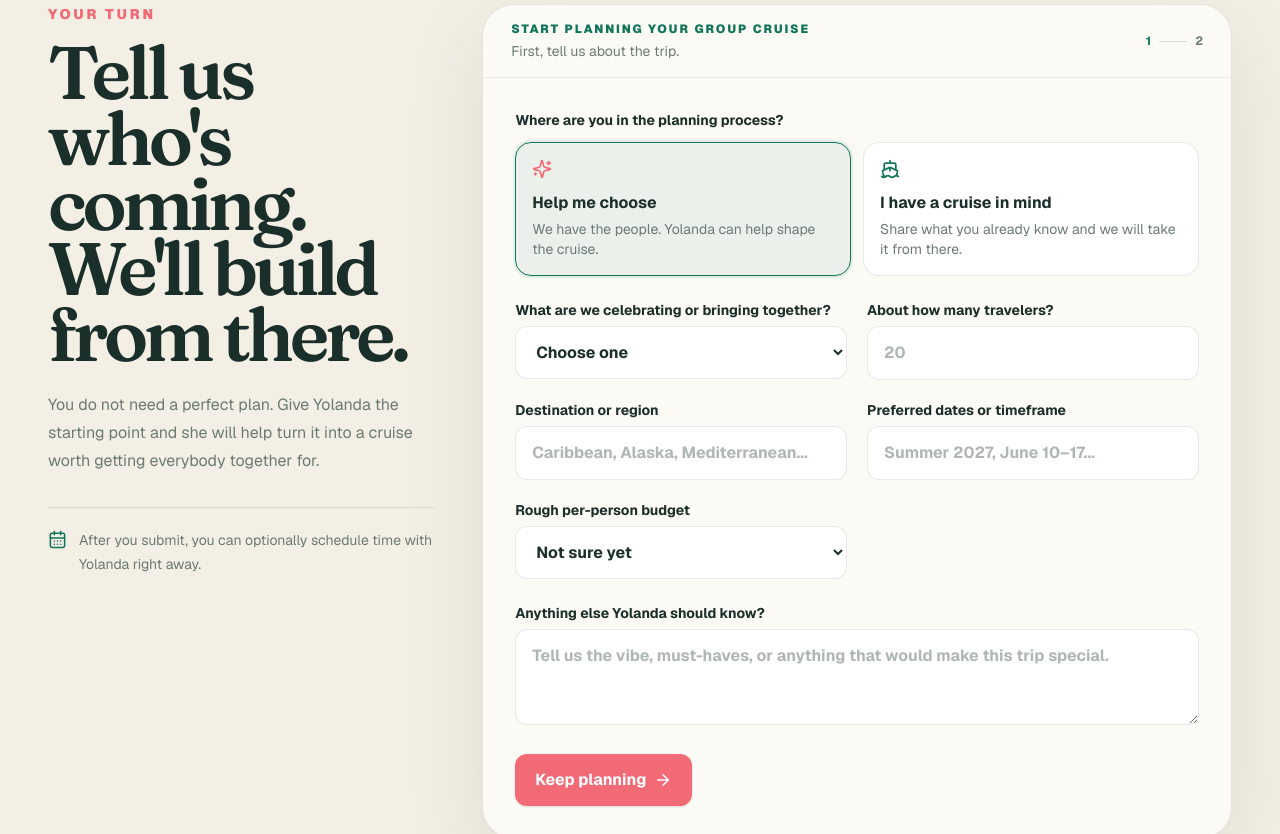
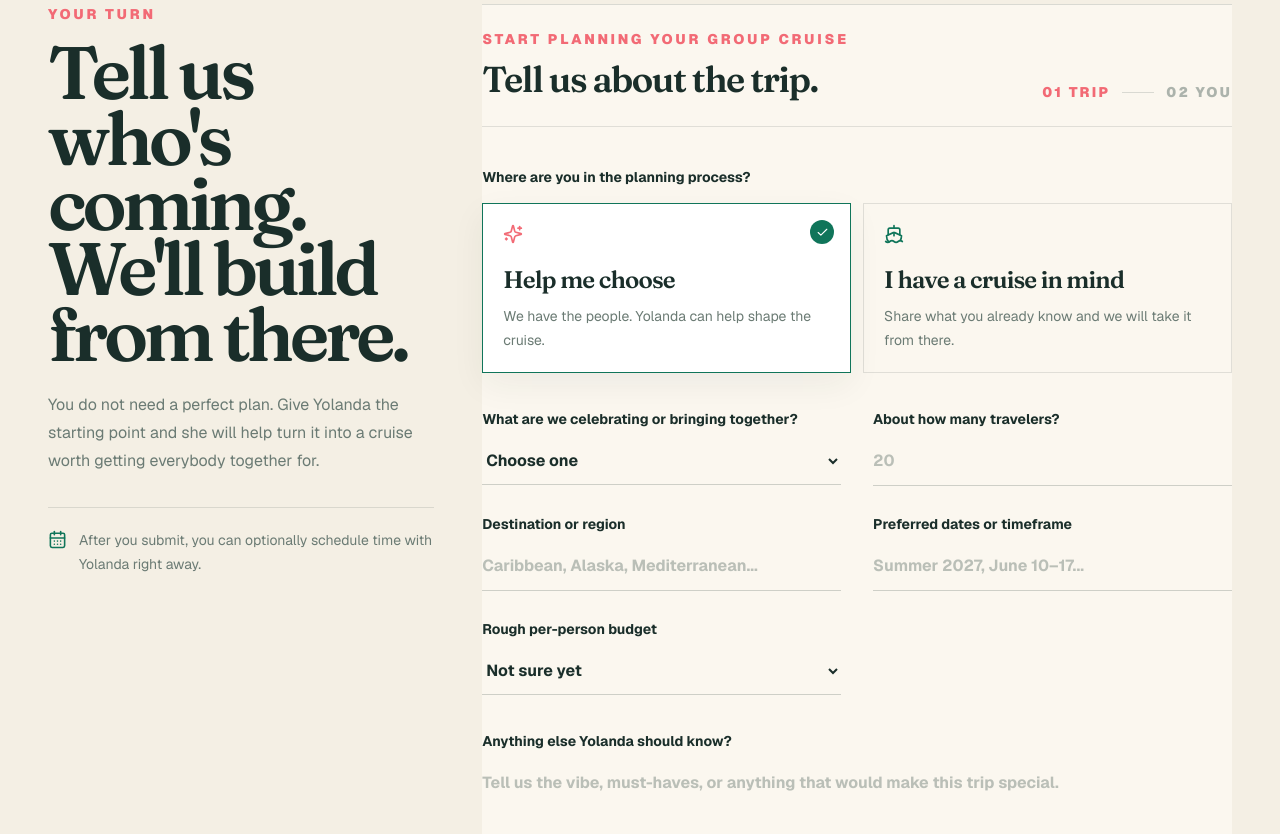
Before and after one commit to mrrickyspanish/travelholics, a Next.js app: page /group-cruises in a window 1280 px wide. Shown: the part 6540-7374 px from the top of the page. Built offline with nearby package versions, Linux system fonts and the light colour scheme; no server answers.

Commit message:
Refine group cruise inquiry into editorial service form

```diff
--- a/components/group-cruise-inquiry-form.tsx
+++ b/components/group-cruise-inquiry-form.tsx
@@ -4,7 +4,7 @@ import { useState } from 'react'
 import { useRouter } from 'next/navigation'
 import { ArrowLeft, ArrowRight, Check, Ship, Sparkles } from 'lucide-react'
 
-const inputClass = 'mt-1.5 w-full rounded-xl border border-ink/10 bg-white px-4 py-3.5 text-base text-ink outline-none transition placeholder:text-stone/55 focus:border-emerald-mid focus:ring-2 focus:ring-emerald-mid/10'
+const inputClass = 'mt-2 w-full border-0 border-b border-ink/20 bg-transparent px-0 py-3 text-base text-ink outline-none transition placeholder:text-stone/45 focus:border-emerald-mid focus:ring-0'
 const labelClass = 'block text-sm font-bold text-ink'
 
 export default function GroupCruiseInquiryForm() {
@@ -41,27 +41,51 @@ export default function GroupCruiseInquiryForm() {
   }
 
   return (
-    <form onSubmit={submit} className="overflow-hidden rounded-[2rem] border border-ink/10 bg-cream shadow-[0_26px_80px_rgba(26,46,42,0.10)]">
-      <div className="flex items-center justify-between gap-4 border-b border-ink/8 px-5 py-4 sm:px-7">
+    <form onSubmit={submit} className="border-y border-ink/15 bg-[#fbf7ef]">
+      <div className="grid gap-5 border-b border-ink/12 px-0 py-5 sm:grid-cols-[1fr_auto] sm:items-end sm:py-6">
         <div>
-          <p className="text-xs font-black uppercase tracking-[0.16em] text-emerald-mid">Start Planning Your Group Cruise</p>
-          <p className="mt-1 text-sm text-stone">{step === 1 ? 'First, tell us about the trip.' : 'Now, how should Yolanda reach you?'}</p>
+          <p className="text-[10px] font-black uppercase tracking-[0.2em] text-coral">Start planning your group cruise</p>
+          <p className="mt-2 font-serif text-3xl font-semibold leading-tight tracking-[-0.04em] text-royal-deep sm:text-4xl">
+            {step === 1 ? 'Tell us about the trip.' : 'Tell us who is leading the crew.'}
+          </p>
         </div>
-        <div className="flex items-center gap-2 text-xs font-bold text-stone"><span className={step >= 1 ? 'text-emerald-mid' : ''}>1</span><span className="h-px w-7 bg-ink/15" /><span className={step >= 2 ? 'text-emerald-mid' : ''}>2</span></div>
+        <div className="flex items-center gap-3 text-[10px] font-black uppercase tracking-[0.16em] text-stone/55">
+          <span className={step >= 1 ? 'text-coral' : ''}>01 Trip</span>
+          <span className="h-px w-8 bg-ink/15" />
+          <span className={step >= 2 ? 'text-coral' : ''}>02 You</span>
+        </div>
       </div>
 
-      <div className="p-5 sm:p-7 lg:p-8">
+      <div className="py-7 sm:py-9 lg:py-10">
         {step === 1 ? (
-          <div className="space-y-6">
+          <div className="space-y-9">
             <div>
-              <p className="mb-3 text-sm font-bold text-ink">Where are you in the planning process?</p>
+              <p className="mb-4 text-sm font-bold text-ink">Where are you in the planning process?</p>
               <div className="grid gap-3 sm:grid-cols-2">
-                <button type="button" onClick={() => set('cruiseStage', 'help')} className={`rounded-2xl border p-4 text-left transition ${form.cruiseStage === 'help' ? 'border-emerald-mid bg-emerald-mid/7 ring-2 ring-emerald-mid/10' : 'border-ink/10 bg-white hover:border-ink/20'}`}><Sparkles className="mb-3 h-5 w-5 text-coral" /><span className="block font-bold text-ink">Help me choose</span><span className="mt-1 block text-sm leading-5 text-stone">We have the people. Yolanda can help shape the cruise.</span></button>
-                <button type="button" onClick={() => set('cruiseStage', 'specific')} className={`rounded-2xl border p-4 text-left transition ${form.cruiseStage === 'specific' ? 'border-emerald-mid bg-emerald-mid/7 ring-2 ring-emerald-mid/10' : 'border-ink/10 bg-white hover:border-ink/20'}`}><Ship className="mb-3 h-5 w-5 text-emerald-mid" /><span className="block font-bold text-ink">I have a cruise in mind</span><span className="mt-1 block text-sm leading-5 text-stone">Share what you already know and we will take it from there.</span></button>
+                <button
+                  type="button"
+                  onClick={() => set('cruiseStage', 'help')}
+                  className={`relative border p-5 text-left transition ${form.cruiseStage === 'help' ? 'border-emerald-mid bg-white shadow-[0_12px_32px_rgba(26,46,42,0.06)]' : 'border-ink/12 bg-transparent hover:border-ink/25'}`}
+                >
+                  <Sparkles className="mb-5 h-5 w-5 text-coral" />
+                  <span className="block font-serif text-2xl font-semibold tracking-[-0.035em] text-royal-deep">Help me choose</span>
+                  <span className="mt-2 block text-sm leading-6 text-stone">We have the people. Yolanda can help shape the cruise.</span>
+                  {form.cruiseStage === 'help' ? <span className="absolute right-4 top-4 flex h-6 w-6 items-center justify-center rounded-full bg-emerald-mid text-white"><Check size={13} /></span> : null}
+                </button>
+                <button
+                  type="button"
+                  onClick={() => set('cruiseStage', 'specific')}
+                  className={`relative border p-5 text-left transition ${form.cruiseStage === 'specific' ? 'border-emerald-mid bg-white shadow-[0_12px_32px_rgba(26,46,42,0.06)]' : 'border-ink/12 bg-transparent hover:border-ink/25'}`}
+                >
+                  <Ship className="mb-5 h-5 w-5 text-emerald-mid" />
+                  <span className="block font-serif text-2xl font-semibold tracking-[-0.035em] text-royal-deep">I have a cruise in mind</span>
+                  <span className="mt-2 block text-sm leading-6 text-stone">Share what you already know and we will take it from there.</span>
+                  {form.cruiseStage === 'specific' ? <span className="absolute right-4 top-4 flex h-6 w-6 items-center justify-center rounded-full bg-emerald-mid text-white"><Check size={13} /></span> : null}
+                </button>
               </div>
             </div>
 
-            <div className="grid gap-5 sm:grid-cols-2">
+            <div className="grid gap-x-8 gap-y-7 sm:grid-cols-2">
               <label className={labelClass}>What are we celebrating or bringing together?<select className={inputClass} value={form.groupType} onChange={(e) => set('groupType', e.target.value)}><option value="">Choose one</option><option>Family reunion</option><option>Birthday</option><option>Friends trip</option><option>Church group</option><option>Wedding / celebration</option><option>Organization / club</option><option>Just because</option><option>Something else</option></select></label>
               <label className={labelClass}>About how many travelers?<input type="number" min="2" className={inputClass} value={form.estimatedGroupSize} onChange={(e) => set('estimatedGroupSize', e.target.value)} placeholder="20" /></label>
               <label className={labelClass}>Destination or region<input className={inputClass} value={form.destination} onChange={(e) => set('destination', e.target.value)} placeholder="Caribbean, Alaska, Mediterranean..." /></label>
@@ -70,9 +94,9 @@ export default function GroupCruiseInquiryForm() {
             </div>
 
             {form.cruiseStage === 'specific' ? (
-              <div className="rounded-2xl bg-sand p-5">
-                <p className="mb-4 text-sm font-bold text-ink">Perfect. What do you already know?</p>
-                <div className="grid gap-4 sm:grid-cols-3">
+              <div className="border-y border-ink/12 bg-white/45 px-0 py-6 sm:px-5">
+                <p className="mb-5 text-[10px] font-black uppercase tracking-[0.18em] text-coral">Perfect. What do you already know?</p>
+                <div className="grid gap-5 sm:grid-cols-3">
                   <label className={labelClass}>Cruise line<input className={inputClass} value={form.cruiseLine} onChange={(e) => set('cruiseLine', e.target.value)} placeholder="Royal Caribbean" /></label>
                   <label className={labelClass}>Ship<input className={inputClass} value={form.ship} onChange={(e) => set('ship', e.target.value)} placeholder="Wonder of the Seas" /></label>
                   <label className={labelClass}>Sailing date<input type="date" className={inputClass} value={form.sailingDate} onChange={(e) => set('sailingDate', e.target.value)} /></label>
@@ -80,24 +104,31 @@ export default function GroupCruiseInquiryForm() {
               </div>
             ) : null}
 
-            <label className={labelClass}>Anything else Yolanda should know?<textarea className={`${inputClass} min-h-24 resize-y`} value={form.notes} onChange={(e) => set('notes', e.target.value)} placeholder="Tell us the vibe, must-haves, or anything that would make this trip special." /></label>
+            <label className={labelClass}>Anything else Yolanda should know?<textarea className={`${inputClass} min-h-28 resize-y`} value={form.notes} onChange={(e) => set('notes', e.target.value)} placeholder="Tell us the vibe, must-haves, or anything that would make this trip special." /></label>
 
-            <button type="button" onClick={() => setStep(2)} className="inline-flex min-h-12 w-full items-center justify-center gap-2 rounded-xl bg-coral px-5 py-3.5 text-base font-bold text-white shadow-sm transition hover:bg-coral-deep sm:w-auto">Keep planning <ArrowRight size={18} /></button>
+            <button type="button" onClick={() => setStep(2)} className="inline-flex min-h-13 w-full items-center justify-center gap-2 rounded-full bg-coral px-6 py-3.5 text-sm font-black text-white transition hover:translate-y-[-1px] hover:bg-coral-deep sm:w-auto">Keep planning <ArrowRight size={17} /></button>
           </div>
         ) : (
-          <div className="space-y-6">
-            <div className="rounded-2xl bg-emerald-deep p-5 text-white sm:p-6"><p className="text-xs font-black uppercase tracking-[0.15em] text-coral">Almost there</p><h3 className="mt-2 font-serif text-2xl font-semibold">Tell Yolanda who is leading the crew.</h3><p className="mt-2 max-w-xl text-sm leading-6 text-white/70">She will review your cruise vision and reach out in the way you prefer.</p></div>
-            <div className="grid gap-5 sm:grid-cols-2">
+          <div className="space-y-9">
+            <div className="border-b border-ink/12 pb-7">
+              <p className="text-[10px] font-black uppercase tracking-[0.18em] text-coral">Almost there</p>
+              <h3 className="mt-3 max-w-xl font-serif text-4xl font-semibold leading-[0.95] tracking-[-0.045em] text-royal-deep">How should Yolanda reach you?</h3>
+              <p className="mt-4 max-w-xl text-sm leading-6 text-stone">She will review your cruise vision and follow up in the way you prefer.</p>
+            </div>
+
+            <div className="grid gap-x-8 gap-y-7 sm:grid-cols-2">
               <label className={labelClass}>Full name *<input required className={inputClass} value={form.leaderName} onChange={(e) => set('leaderName', e.target.value)} autoComplete="name" /></label>
               <label className={labelClass}>Email *<input required type="email" className={inputClass} value={form.email} onChange={(e) => set('email', e.target.value)} autoComplete="email" /></label>
               <label className={labelClass}>Phone<input type="tel" className={inputClass} value={form.phone} onChange={(e) => set('phone', e.target.value)} autoComplete="tel" /></label>
               <label className={labelClass}>Best way to reach you *<select className={inputClass} value={form.preferredContact} onChange={(e) => set('preferredContact', e.target.value)}><option value="phone">Phone call</option><option value="text">Text</option><option value="email">Email</option></select></label>
             </div>
-            {form.preferredContact === 'text' ? <label className="flex items-start gap-3 rounded-xl border border-ink/10 bg-sand/70 p-4 text-sm leading-6 text-stone"><input type="checkbox" className="mt-1 h-4 w-4 accent-[#10755A]" checked={form.smsConsent} onChange={(e) => set('smsConsent', e.target.checked)} /><span>I agree to receive text messages from Travelholics about this group cruise inquiry. Message and data rates may apply.</span></label> : null}
-            {error ? <p role="alert" className="rounded-xl bg-red-50 px-4 py-3 text-sm font-semibold text-red-700">{error}</p> : null}
+
+            {form.preferredContact === 'text' ? <label className="flex items-start gap-3 border-y border-ink/12 py-4 text-sm leading-6 text-stone"><input type="checkbox" className="mt-1 h-4 w-4 accent-[#10755A]" checked={form.smsConsent} onChange={(e) => set('smsConsent', e.target.checked)} /><span>I agree to receive text messages from Travelholics about this group cruise inquiry. Message and data rates may apply.</span></label> : null}
+            {error ? <p role="alert" className="border-l-2 border-red-600 bg-red-50 px-4 py-3 text-sm font-semibold text-red-700">{error}</p> : null}
+
             <div className="flex flex-col-reverse gap-3 sm:flex-row sm:items-center">
-              <button type="button" onClick={() => setStep(1)} className="inline-flex min-h-12 items-center justify-center gap-2 rounded-xl border border-ink/10 px-5 py-3 text-sm font-bold text-ink hover:bg-sand"><ArrowLeft size={17} /> Back</button>
-              <button type="submit" disabled={loading || (form.preferredContact === 'text' && !form.smsConsent)} className="inline-flex min-h-12 items-center justify-center gap-2 rounded-xl bg-coral px-6 py-3 text-base font-bold text-white shadow-sm transition hover:bg-coral-deep disabled:cursor-not-allowed disabled:opacity-50">{loading ? 'Sending…' : 'Start Planning My Group Cruise'} <Check size={18} /></button>
+              <button type="button" onClick={() => setStep(1)} className="inline-flex min-h-12 items-center justify-center gap-2 rounded-full border border-ink/15 px-5 py-3 text-sm font-bold text-ink transition hover:bg-white"><ArrowLeft size={17} /> Back</button>
+              <button type="submit" disabled={loading || (form.preferredContact === 'text' && !form.smsConsent)} className="inline-flex min-h-13 items-center justify-center gap-2 rounded-full bg-coral px-6 py-3.5 text-sm font-black text-white transition hover:translate-y-[-1px] hover:bg-coral-deep disabled:cursor-not-allowed disabled:opacity-50">{loading ? 'Sending…' : 'Start Planning My Group Cruise'} <Check size={17} /></button>
             </div>
           </div>
         )}
```
